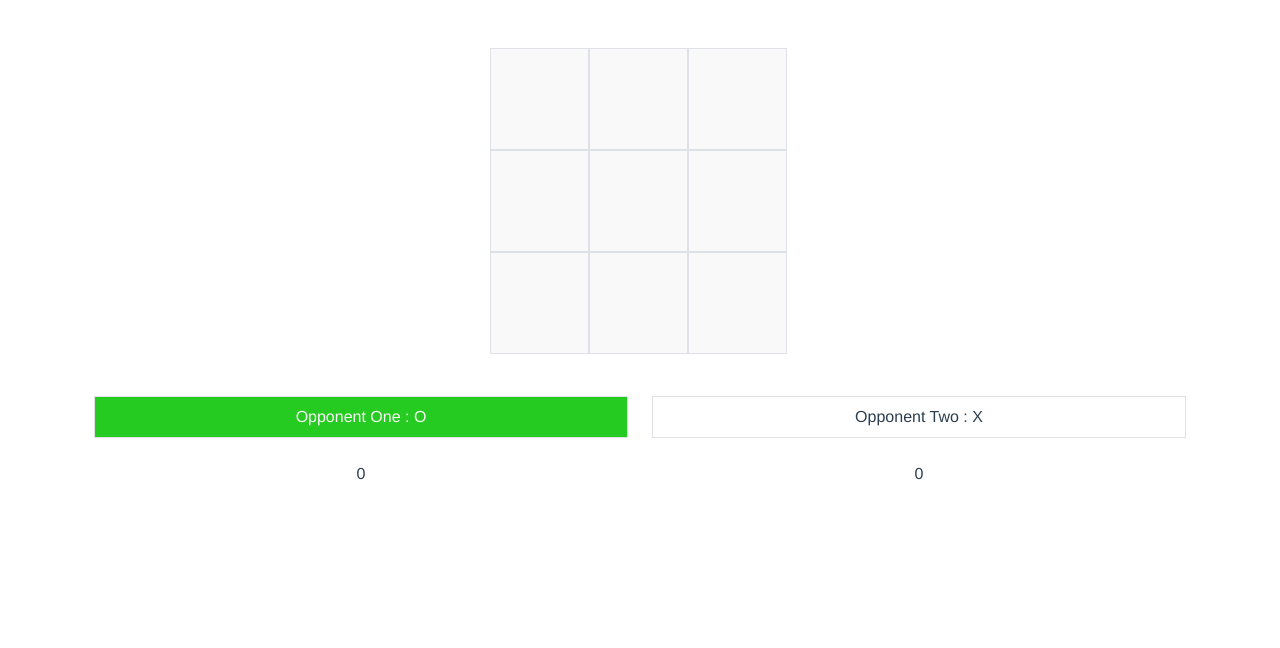
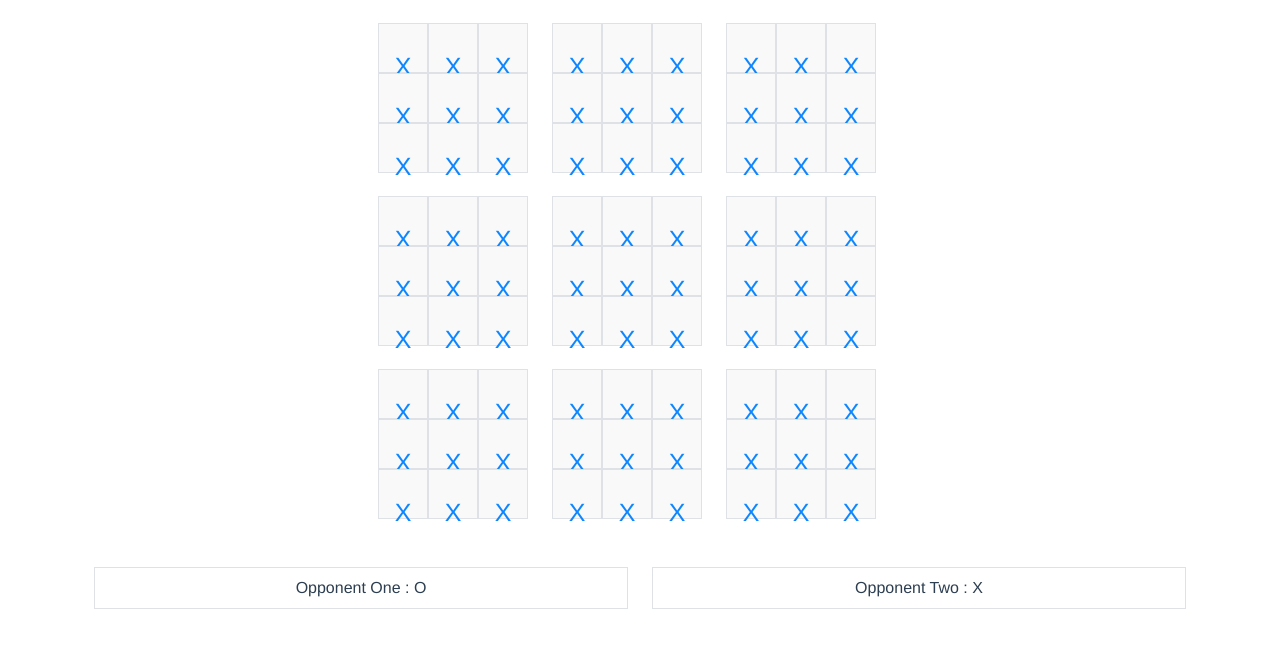
Before and after one commit to sadegh1377/tic-tac-toe, a Vue app: page / in a window 1280 px wide. Shown: the top 648 px of the page. Built offline with nearby package versions, Linux system fonts and the light colour scheme.

Commit message:
save changes

```diff
--- a/src/components/TicTacToe.vue
+++ b/src/components/TicTacToe.vue
@@ -184,7 +184,7 @@ export default {
 }
 </script>
 
-<style scoped>
+<style>
 .mainContainer {
   position: relative;
   height: 300px;
--- /dev/null
+++ b/src/components/UltimateTicTacToe.vue
@@ -0,0 +1,71 @@
+<template>
+  <div>
+    <div id="TicTacToe" dir="ltr" class="mx-auto ultimateMainContainer row p-0 gap-5 mt-5">
+      <div class="mainContainer row p-0" v-for="(i,index1) in 9" :key="index1">
+        <!--      first row    -->
+        <div class="cellContainer border " v-for="(j,index2) in 9" :key="index2" @click="addMark(i,j)">
+          <div class="opponent opponentOne mt-4 text-center">
+            X
+          </div>
+        </div>
+      </div>
+    </div>
+    <AllScores/>
+  </div>
+</template>
+
+<script>
+import AllScores from "@/views/Scores";
+
+export default {
+  name: "UltimateTicTacToe",
+  components: {AllScores},
+  data() {
+    return {
+      outerTable: [
+        //  first row
+        ["", "", ""],
+        //  second row
+        ["", "", ""],
+        //  third row
+        ["", "", ""]
+      ],
+      innerTable: [
+        //  first row
+        ["", "", ""],
+        //  second row
+        ["", "", ""],
+        //  third row
+        ["", "", ""]
+      ]
+    }
+  },
+  methods: {
+    addMark(x, y) {
+      console.log(x, y)
+    }
+  }
+}
+</script>
+
+<style scoped>
+.ultimateMainContainer {
+  width: 500px;
+}
+
+.opponent {
+  font-size: 25px;
+}
+
+.mainContainer {
+  width: 150px;
+  height: 150px;
+  margin-top: -25px;
+}
+
+.cellContainer {
+  width: 50px;
+  padding: 0 !important;
+  height: 50px;
+}
+</style>
--- a/src/main.js
+++ b/src/main.js
@@ -2,7 +2,7 @@ import Vue from 'vue'
 import App from './App.vue'
 import router from './router'
 import store from './store'
-import 'bootstrap/dist/css/bootstrap.css'
+import 'bootstrap/dist/css/bootstrap.min.css'
 
 Vue.config.productionTip = false
 
--- a/src/router/index.js
+++ b/src/router/index.js
@@ -1,14 +1,20 @@
 import Vue from 'vue'
 import VueRouter from 'vue-router'
 import TicTacToe from "@/components/TicTacToe";
+import UltimateTicTacToe from "@/components/UltimateTicTacToe";
 
 Vue.use(VueRouter)
 
 const routes = [
     {
-        path: '/',
+        path: '/TicTacToe',
         name: 'TicTacToe',
         component: TicTacToe
+    },
+    {
+        path: '/',
+        name: 'UltimateTicTacToe',
+        component: UltimateTicTacToe
     }
 ]
 
--- /dev/null
+++ b/src/views/Scores.vue
@@ -0,0 +1,26 @@
+<template>
+  <div class="container mx-auto row pt-5">
+    <div class="col-6">
+      <div class="border py-2">
+        Opponent One : O
+      </div>
+      <div class="mt-4">{{ }}</div>
+    </div>
+    <div class="col-6">
+      <div class="border py-2">
+        Opponent Two : X
+      </div>
+      <div class="mt-4">{{ }}</div>
+    </div>
+  </div>
+</template>
+
+<script>
+export default {
+  name: "AllScores"
+}
+</script>
+
+<style scoped>
+
+</style>
```
Also changed, not shown: src/components/TicTacToe2.vue (added, +27 -0 lines).
